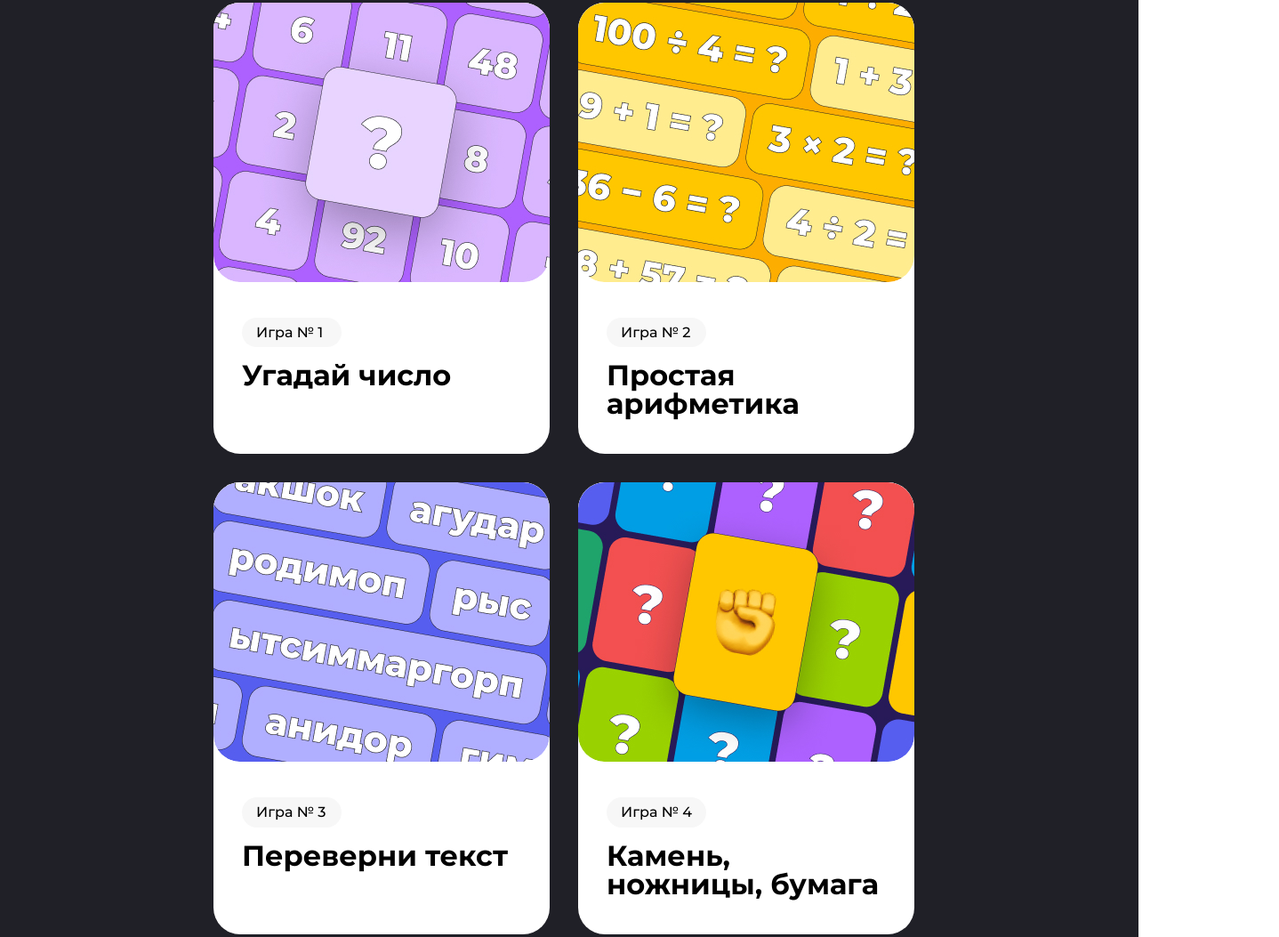
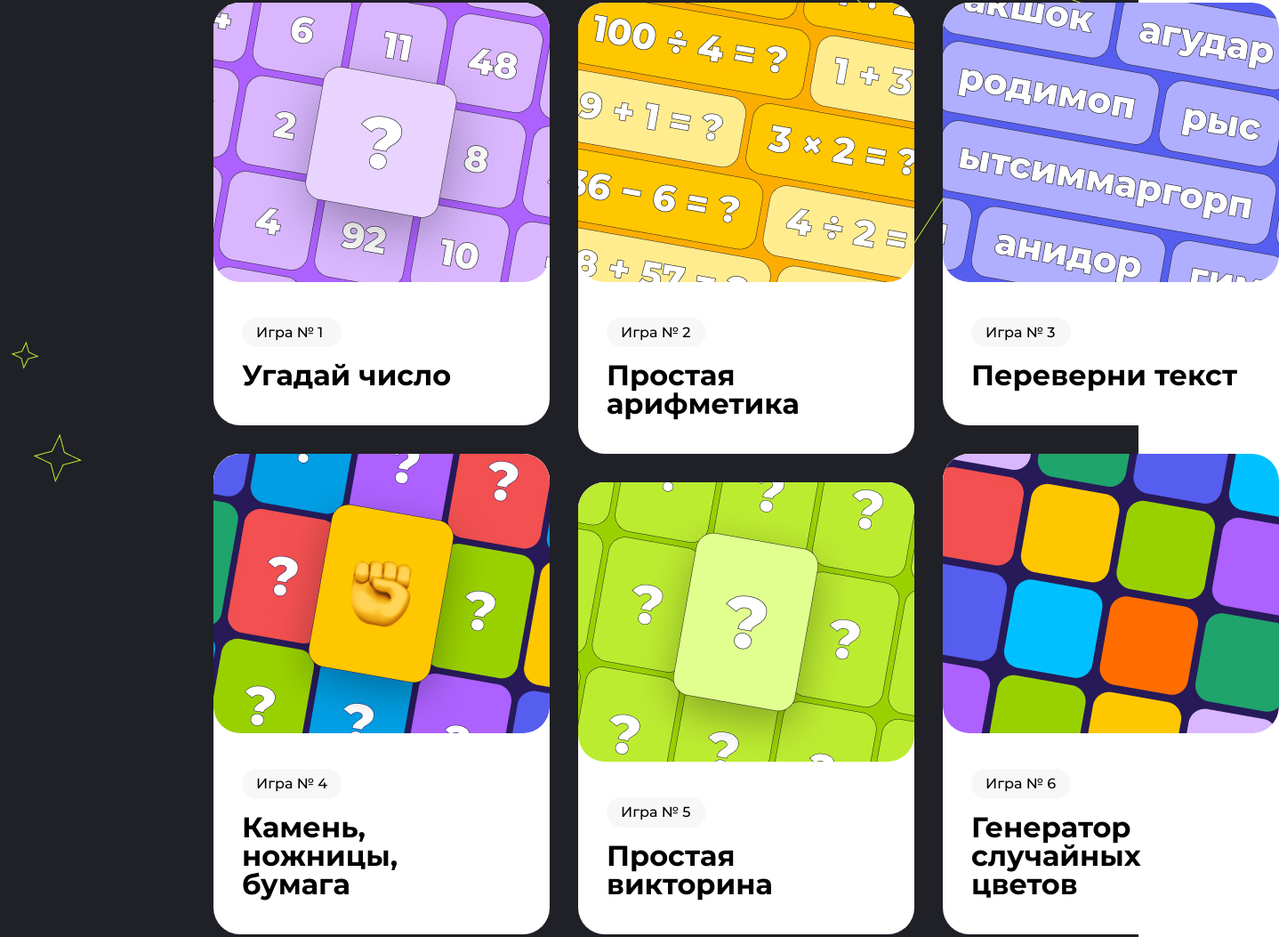
Before and after one commit to KamilKhakimov/skyprojslearning, a plain HTML site: page index.html in a window 1280 px wide. Shown: the part 1031-2084 px from the top of the page at 89% size, 1438 px wide, since content can reach past the window. Drawn offline with Linux system fonts and the light colour scheme.

Commit message:
Финальные правки для десктопной версии первых трех блоков

```diff
--- a/css/style.css
+++ b/css/style.css
@@ -84,12 +84,15 @@ body {
 .about-games {
     background-color: rgba(32, 32, 39, 1);
 }
-.about-games__content {
-    margin-top: 94px;
+.about-games__item {
+    height: fit-content;
 }
-.about-games_background {
+.card-margin__top {
+    margin-top: 32px;
+}
+.about-games__background {
     padding: 94px 0 96px 0;
-    background: url('../src/img/animation_icons/about_game_star.png') no-repeat top right,
+    background: url('../src/img/animation_icons/about_game_star.png') no-repeat 100% 10%,
     url('../src/img/animation_icons/about-games_star_one.png') no-repeat 1% 50%,
     url('../src/img/animation_icons/about-games_star_two.png') no-repeat 3% 58%;
 }
@@ -111,9 +114,9 @@ body {
     color: white;
 }
 .about-games__cards {
-    display: flex;
-    flex-wrap: wrap;
-    gap: 32px;
+    display: grid;
+    grid-template-columns: 1fr 1fr 1fr;
+    column-gap: 32px;
 }
 .about-games__each-card {
     background-color: white;
@@ -124,7 +127,7 @@ body {
     border-radius: 30px;
 }
 .games-card__content {
-    padding: 40px 32px 40px 32px;
+    padding: 40px 42px 40px 32px;
 }
 .games-card__text {
     font-weight: 500;
--- a/index.html
+++ b/index.html
@@ -55,7 +55,7 @@
                 <img src="./src/img/Star.png" alt="Звезда">
             </div>
         </div>
-        <div class="about-games">
+        <section class="about-games">
             <div class="about-games__background">
                 <div class="container">
                     <div class="about-games__content">
@@ -67,8 +67,9 @@
                             каждый.<br>
                             Все игры доступны для пользования.
                         </p>
-                        <div class="about-games__cards">
-                            <div class="about-games__each-card games-card">
+                        <ul class="about-games__cards">
+                            <li class="about-games__item">
+                                <article class="about-games__each-card games-card">
                                     <div class="games-card__img">
                                         <img src="./src/img/game_one.jpg" alt="first_game">
                                     </div>
@@ -76,8 +77,10 @@
                                         <p class="games-card__text">Игра № 1</p>
                                         <h3 class="games-card__title">Угадай число</h3>
                                     </div>
-                            </div>
-                            <div class="about-games__each-card games-card">
+                                </article>
+                            </li>
+                            <li class="about-games__item">
+                                <article class="about-games__each-card games-card">
                                     <div class="games-card__img">
                                         <img src="./src/img/games_two.jpg" alt="first_game">
                                     </div>
@@ -85,8 +88,10 @@
                                         <p class="games-card__text">Игра № 2</p>
                                         <h3 class="games-card__title">Простая арифметика</h3>
                                     </div>
-                            </div>
-                            <div class="about-games__each-card games-card">
+                                </article>
+                            </li>
+                            <li class="about-games__item">
+                                <article class="about-games__each-card games-card">
                                     <div class="games-card__img">
                                         <img src="./src/img/games_three.jpg" alt="first_game">
                                     </div>
@@ -94,8 +99,10 @@
                                         <p class="games-card__text">Игра № 3</p>
                                         <h3 class="games-card__title">Переверни текст</h3>
                                     </div>
-                            </div>
-                            <div class="about-games__each-card games-card">
+                                </article>
+                            </li>
+                            <li class="about-games__item">
+                                <article class="about-games__each-card games-card">
                                     <div class="games-card__img">
                                         <img src="./src/img/games_four.jpg" alt="first_game">
                                     </div>
@@ -103,8 +110,10 @@
                                         <p class="games-card__text">Игра № 4</p>
                                         <h3 class="games-card__title">Камень, ножницы, бумага</h3>
                                     </div>
-                            </div>
-                            <div class="about-games__each-card games-card">
+                                </article>
+                            </li>
+                            <li class="about-games__item card-margin__top">
+                                <article class="about-games__each-card games-card">
                                     <div class="games-card__img">
                                         <img src="./src/img/games_five.jpg" alt="first_game">
                                     </div>
@@ -112,8 +121,10 @@
                                         <p class="games-card__text">Игра № 5</p>
                                         <h3 class="games-card__title">Простая викторина</h3>
                                     </div>
-                            </div>
-                            <div class="about-games__each-card games-card">
+                                </article>
+                            </li>
+                            <li class="about-games__item">
+                                <article class="about-games__each-card games-card">
                                     <div class="games-card__img">
                                         <img src="./src/img/games_six.jpg" alt="first_game">
                                     </div>
@@ -121,12 +132,13 @@
                                         <p class="games-card__text">Игра № 6</p>
                                         <h3 class="games-card__title">Генератор случайных цветов</h3>
                                     </div>
+                                </article>
+                            </li>
+                        </ul>
                     </div>
                 </div>
             </div>
-                </div>
-            </div>
-        </div>
+        </section>
     </main>
 </body>
 
```
Also changed, not shown: js/example.html (added, +17 -0 lines). Lines whose indentation alone changed are shown as unchanged.
